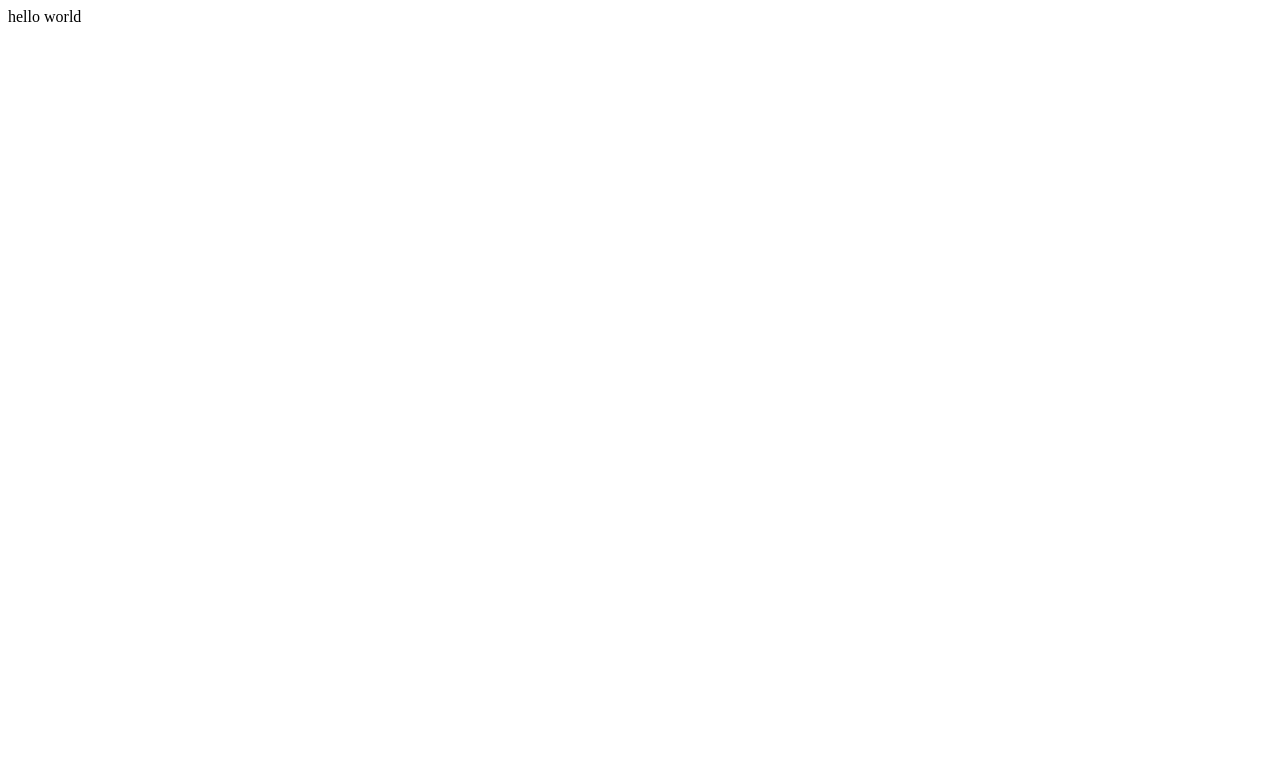
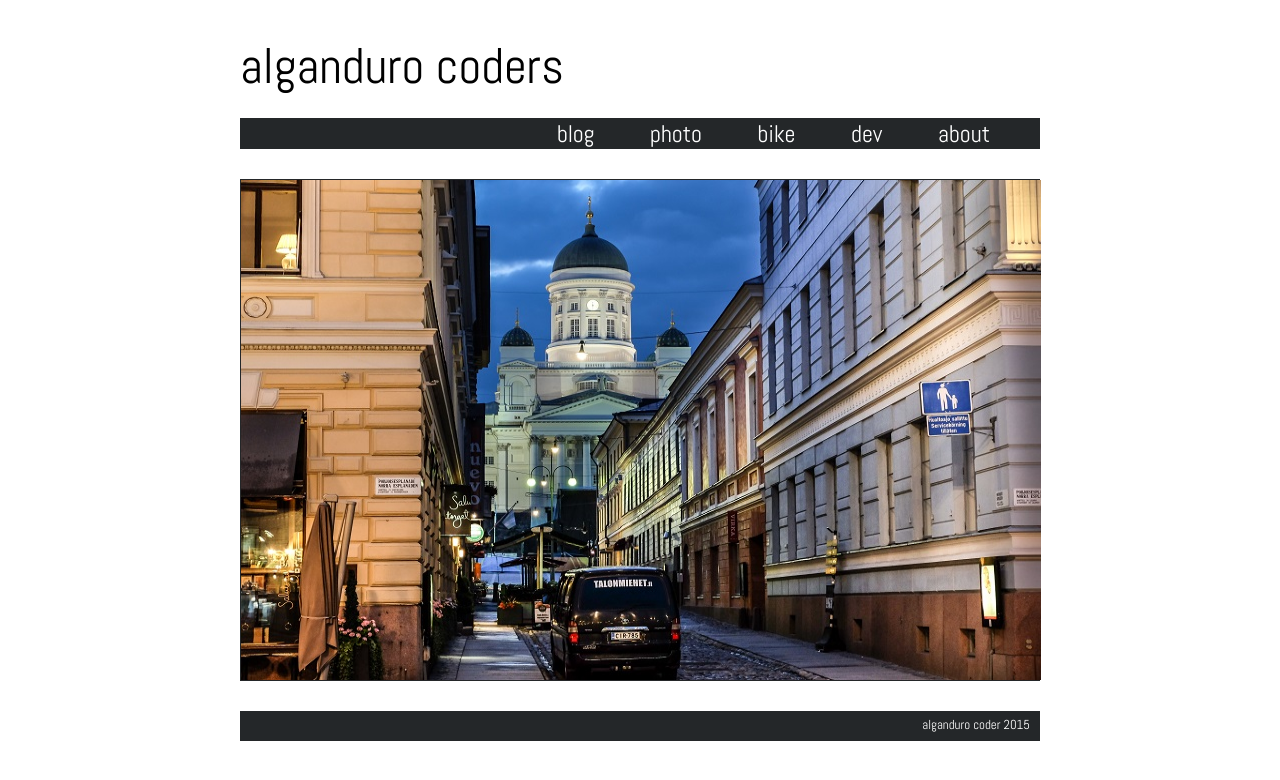
Before and after one commit to algandurocoder/algandurocoder.github.io, a plain HTML site: page index.html in a window 1280 px wide. Drawn offline with Linux system fonts and the light colour scheme.

Commit message:
Initial commit

```diff
--- a/index.html
+++ b/index.html
@@ -1 +1,47 @@
-hello world
+<!DOCTYPE html>
+<html>
+<head>
+    <title>Alganduro Coder</title>
+	<meta charset="utf-8" />
+    <link href="main.css" rel="stylesheet" />
+    <link rel="stylesheet" type="text/css" href="//fonts.googleapis.com/css?family=Abel" />
+</head>
+<body>
+    <div class="mainBody">
+        <div class="header">
+            <h1>
+                alganduro coders
+            </h1>
+        </div>
+
+        <div class="menuBar">
+            <ul>
+                <li class="menuItem">
+                    <a href="#">blog</a>
+                </li>
+                <li class="menuItem">
+                    <a href="#">photo</a>
+                </li>
+                <li class="menuItem">
+                    <a href="#">bike</a>
+                </li>
+                <li class="menuItem">
+                    <a href="#">dev</a>
+                </li>
+                <li class="menuItem">
+                    <a href="#">about</a>
+                </li>
+            </ul>
+        </div>
+
+        <div class="slideShow">
+            <img src="images/mainSlideshow.jpg" alt="slideshow placeholder" style="height: 500px; width:800px;" />
+        </div>
+
+        <div class="footer">
+            <div id="footerText">alganduro coder 2015</div>
+        </div>
+    </div>
+
+</body>
+</html>
--- /dev/null
+++ b/main.css
@@ -0,0 +1,66 @@
+body {
+    background-color: white;
+    font-family: Abel;
+    font-size:24px;
+    color: black;
+    margin-left: auto;
+    margin-right: auto;
+    width:800px;
+}
+
+.mainBody {
+    background-color: white;
+    width: 800px;
+
+}
+
+.header{
+    height: 60px;
+}
+
+h1{
+    font-style: normal;
+    font-size: 50px;
+    font-weight: 100;
+}
+
+li{
+    display: inline;
+}
+
+.menuItem{
+    margin-right: 50px;
+}
+
+a{
+    color: white;
+    text-decoration: none;
+}
+
+.menuBar{
+    text-align: right;
+    background-color: #242729;
+    color: white;
+}
+
+.slideShow{
+    height: 500px;
+    margin-top: 30px;
+    border-color: #242729;
+    border-style: solid;
+    border-width:1px;
+    color: white;
+}
+
+.footer{
+    background-color: #242729;
+    margin-top: 30px;
+    font-size:small;
+    color: white;
+    height: 30px;
+    text-align:right;
+}
+#footerText{
+    margin-right: 10px;
+    padding-top:5px;
+}
```
Also changed, not shown: images/mainSlideshow.jpg (added).
